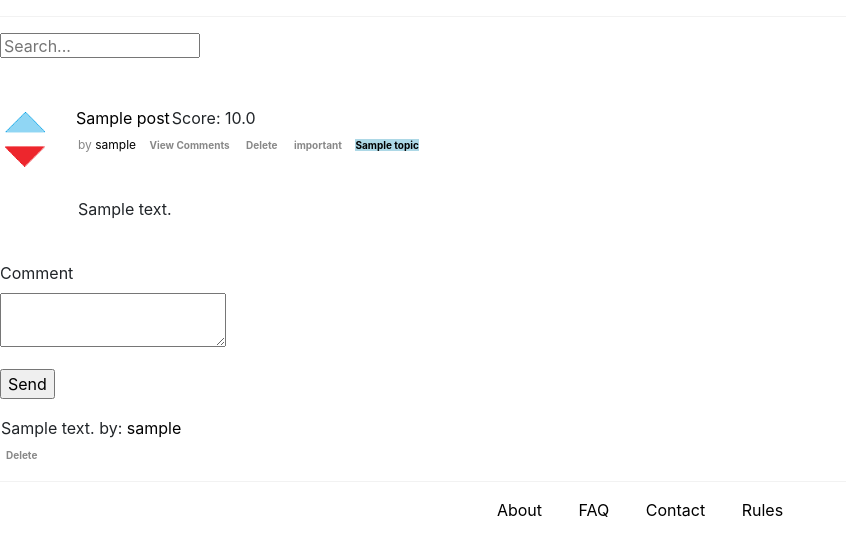
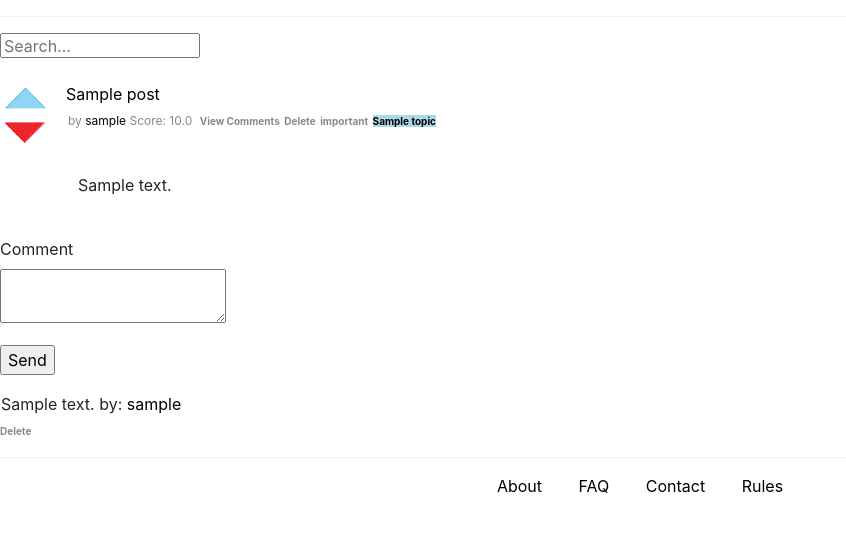
Before and after one commit to ModoUnreal/nuncio, a Flask app: page /item/1 in a window 1280 px wide. Shown: the part 72-628 px from the top of the page, without its empty margins (0-846 px from the left). Run offline with Flask 2, Linux system fonts and the light colour scheme; a user stored in the database is signed in; tables that the repository leaves empty hold one stand-in row (values such as "Sample post"); some libraries are stand-ins or nearby versions.

Commit message:
Cleaned up the post score css

```diff
--- a/app/static/base.css
+++ b/app/static/base.css
@@ -72,20 +72,15 @@ footer a{
     padding-left: 5px;
 }
 
-#post-title {
+#voting{
+    width: 60px;
+    height: 70px;
     display: inline-block;
+    float: left;
 }
 
-#post-title td {
-    float: left;
-    font-family: arial, sans-serif;
-}
-
-#voting{
-    width: 70px;
-    height: 60px;
-    display: inline-block;
-    float: left;
+#post-score {
+    margin-bottom: 0px;
 }
 
 #upvote input{
@@ -104,6 +99,7 @@ footer a{
 #downvote {
     width: 30px;
     height: 30px;
+    margin-top: 0px;
 }
 
 #downvote input{
@@ -125,19 +121,13 @@ footer a{
     font-size: 12px;
 }
 
-
 #bottom-links {
     display: inline;
 }
 
-#bottom-links a {
-    font-weight: bold;
-    font-size: 12px;
-    margin: 3px;
-}
-
 #bottom-links form{
     display: inline;
+    width: 0px;
 }
 
 #bottom-links input[type="submit"]{
@@ -148,10 +138,13 @@ footer a{
     outline: none;
     color: #888;
     cursor: pointer;
+    padding-left: 0px;
+    padding-right: 0px;
 }
 
 #bottom-links a {
     font-size: 10px;
+    font-weight: bold;
     text-decoration: none;
     background-color: lightblue;
 }
--- a/app/templates/_post.html
+++ b/app/templates/_post.html
@@ -4,7 +4,8 @@
 
         <tr valign="top">
 
-            <div class="post-title">
+
+            <div id="post-title">
                 {% if post.is_link %}
                     <td><a href="{{ post.link }}">{{ post.title }}</a></td>
                 {% else %}
@@ -12,13 +13,14 @@
 
                 {% endif %}
 
-                <br>
-                <td>Score: {{ post.score }}</td>
             </div>
 
+            <div id="voting">
 
-            <div id="voting">
+
+                <div id="voting-form">
                     <form action="{{ url_for('vote', post_id=post.id) }}" method=post>
+
                         {% if check_if_upvoted(post, current_user) %}
 
                              <div id=upvote>
@@ -32,6 +34,7 @@
                              </div>
 
                         {% endif %}
+
 
                         {% if check_if_downvoted(post, current_user) %}
 
@@ -49,13 +52,16 @@
 
                     </form>
                 </div>
+            </div>
 
         </tr>
 
     </table>
 
+
+
     <div id="extended-information">
-        <p>by <a href="{{ url_for('user', username=post.author.username) }}">{{ post.author.username }}</a></p>
+        <p>by <a href="{{ url_for('user', username=post.author.username) }}">{{ post.author.username }}</a> Score: {{ post.score }}</p>
     </div>
 
     <div id="bottom-links">
--- a/app/templates/_post_center.html
+++ b/app/templates/_post_center.html
@@ -25,6 +25,8 @@
 
 
             <div id="voting">
+
+                <div id="voting-container">
                     <form action="{{ url_for('vote', post_id=post.id) }}" method=post>
                         {% if check_if_upvoted(post, current_user) %}
 
@@ -56,13 +58,14 @@
 
                     </form>
                 </div>
+            </div>
 
         </tr>
 
     </table>
 
     <div id="extended-information">
-        <p>by <a href="{{ url_for('user', username=post.author.username) }}">{{ post.author.username }}</a></p>
+        <p>by <a href="{{ url_for('user', username=post.author.username) }}">{{ post.author.username }}</a> Score: {{ post.score }}</p>
     </div>
 
     <div id="bottom-links">
```
Lines whose indentation alone changed are shown as unchanged.
